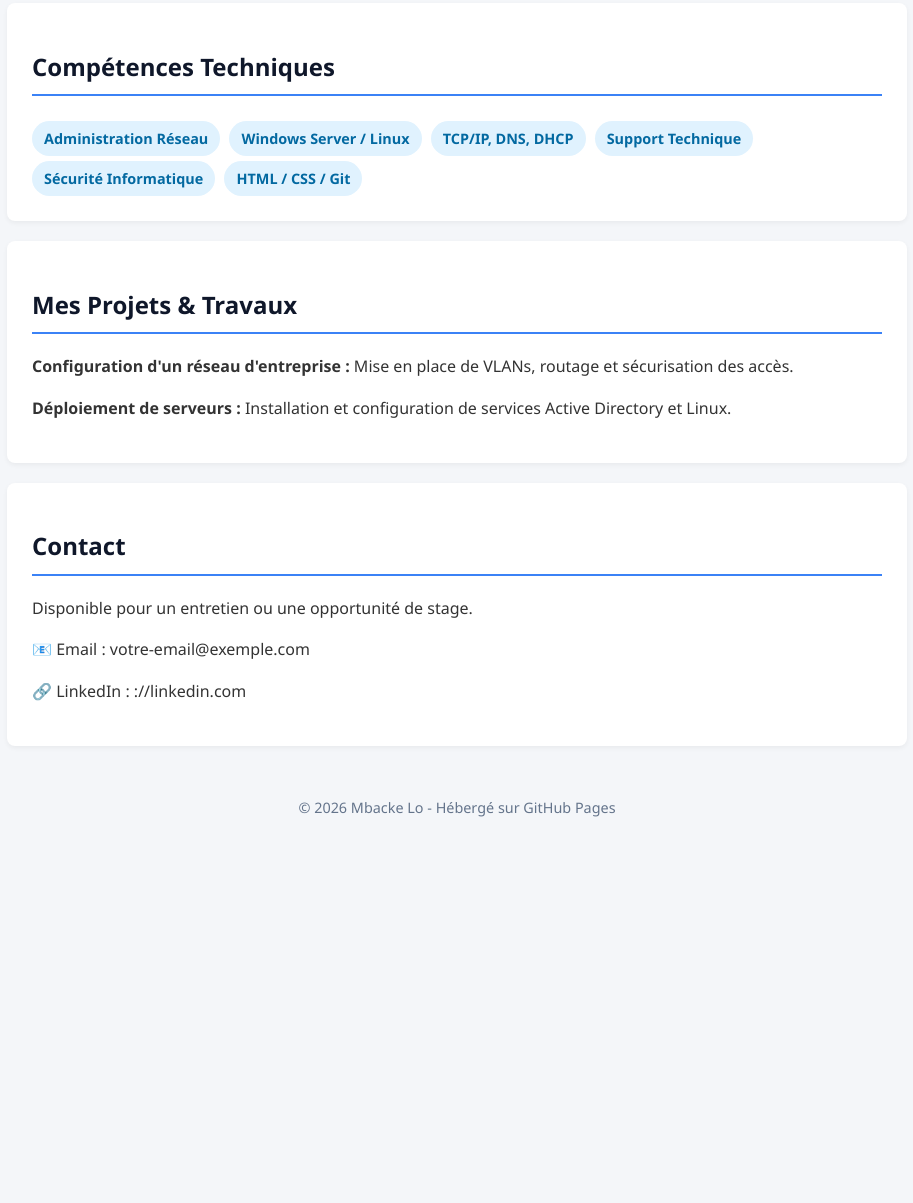
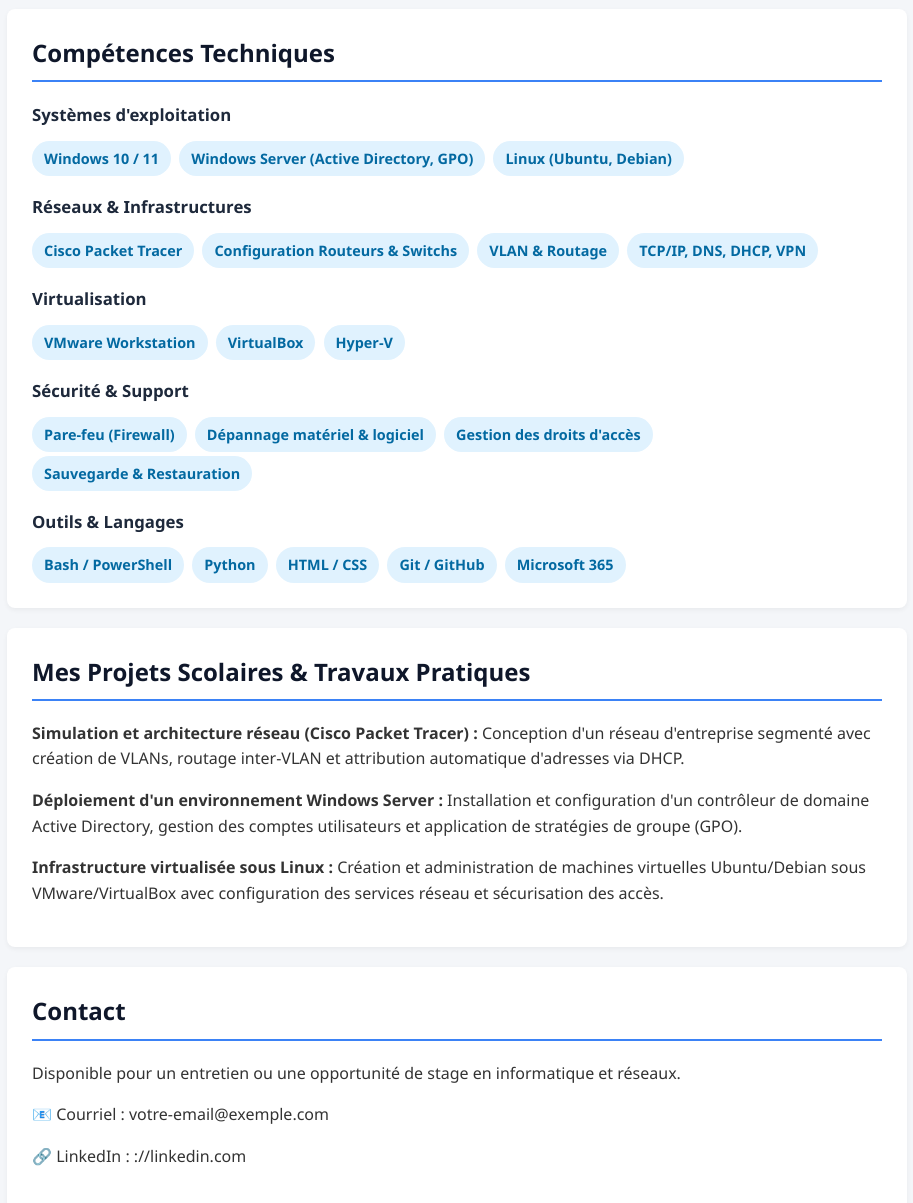
Before and after one commit to Mbacke-lo/Mbacke-lo.github.io, a plain HTML site: page index.html in a window 1280 px wide. Shown: the part 552-1755 px from the top of the page, without its empty margins (183-1096 px from the left). Before the commit the page ends 1391 px from the top, so only its background shows below. Drawn offline with Linux system fonts and the light colour scheme.

Commit message:
Refactor index.html with updated content and styles
Updated content and formatting in the index.html file, including changes to headings, skills sections, and project descriptions.

```diff
--- a/index.html
+++ b/index.html
@@ -11,9 +11,11 @@
     header p { color: #94a3b8; font-size: 1.2em; margin-top: 10px; }
     .container { max-width: 900px; margin: 30px auto; padding: 0 20px; }
     .card { background: white; padding: 25px; margin-bottom: 20px; border-radius: 8px; box-shadow: 0 2px 5px rgba(0,0,0,0.05); }
-    h2 { color: #0f172a; border-bottom: 2px solid #3b82f6; padding-bottom: 8px; }
-    .skills span { display: inline-block; background: #e0f2fe; color: #0369a1; padding: 6px 12px; border-radius: 20px; margin: 5px 5px 0 0; font-weight: bold; font-size: 0.9em; }
+    h2 { color: #0f172a; border-bottom: 2px solid #3b82f6; padding-bottom: 8px; margin-top: 0; }
+    h3 { color: #1e293b; font-size: 1.05em; margin-bottom: 8px; margin-top: 18px; }
+    .skills span { display: inline-block; background: #e0f2fe; color: #0369a1; padding: 6px 12px; border-radius: 20px; margin: 4px 4px 0 0; font-weight: 600; font-size: 0.9em; }
     .btn { display: inline-block; background: #3b82f6; color: white; padding: 10px 20px; text-decoration: none; border-radius: 5px; margin-top: 10px; font-weight: bold; }
+    .btn:hover { background: #2563eb; }
     footer { text-align: center; padding: 20px; color: #64748b; font-size: 0.9em; }
   </style>
 </head>
@@ -27,38 +29,70 @@
   <div class="container">
     <div class="card">
       <h2>À propos de moi</h2>
-      <p>Passionné par l'administration système, la sécurité et les infrastructures réseaux, je recherche actuellement un stage pour mettre en pratique mes compétences techniques et contribuer à des projets concrets.</p>
+      <p>Passionné par l'administration système, la sécurité et les infrastructures réseaux, je recherche actuellement un stage pour mettre en pratique mes compétences techniques et contribuer efficacement au sein d'une équipe informatique.</p>
       <a href="cv.pdf" class="btn" target="_blank">Télécharger mon CV (PDF)</a>
     </div>
 
     <div class="card">
       <h2>Compétences Techniques</h2>
+
+      <h3>Systèmes d'exploitation</h3>
       <div class="skills">
-        <span>Administration Réseau</span>
-        <span>Windows Server / Linux</span>
-        <span>TCP/IP, DNS, DHCP</span>
-        <span>Support Technique</span>
-        <span>Sécurité Informatique</span>
-        <span>HTML / CSS / Git</span>
+        <span>Windows 10 / 11</span>
+        <span>Windows Server (Active Directory, GPO)</span>
+        <span>Linux (Ubuntu, Debian)</span>
+      </div>
+
+      <h3>Réseaux & Infrastructures</h3>
+      <div class="skills">
+        <span>Cisco Packet Tracer</span>
+        <span>Configuration Routeurs & Switchs</span>
+        <span>VLAN & Routage</span>
+        <span>TCP/IP, DNS, DHCP, VPN</span>
+      </div>
+
+      <h3>Virtualisation</h3>
+      <div class="skills">
+        <span>VMware Workstation</span>
+        <span>VirtualBox</span>
+        <span>Hyper-V</span>
+      </div>
+
+      <h3>Sécurité & Support</h3>
+      <div class="skills">
+        <span>Pare-feu (Firewall)</span>
+        <span>Dépannage matériel & logiciel</span>
+        <span>Gestion des droits d'accès</span>
+        <span>Sauvegarde & Restauration</span>
+      </div>
+
+      <h3>Outils & Langages</h3>
+      <div class="skills">
+        <span>Bash / PowerShell</span>
+        <span>Python</span>
+        <span>HTML / CSS</span>
+        <span>Git / GitHub</span>
+        <span>Microsoft 365</span>
       </div>
     </div>
 
     <div class="card">
-      <h2>Mes Projets & Travaux</h2>
-      <p><strong>Configuration d'un réseau d'entreprise :</strong> Mise en place de VLANs, routage et sécurisation des accès.</p>
-      <p><strong>Déploiement de serveurs :</strong> Installation et configuration de services Active Directory et Linux.</p>
+      <h2>Mes Projets Scolaires & Travaux Pratiques</h2>
+      <p><strong>Simulation et architecture réseau (Cisco Packet Tracer) :</strong> Conception d'un réseau d'entreprise segmenté avec création de VLANs, routage inter-VLAN et attribution automatique d'adresses via DHCP.</p>
+      <p><strong>Déploiement d'un environnement Windows Server :</strong> Installation et configuration d'un contrôleur de domaine Active Directory, gestion des comptes utilisateurs et application de stratégies de groupe (GPO).</p>
+      <p><strong>Infrastructure virtualisée sous Linux :</strong> Création et administration de machines virtuelles Ubuntu/Debian sous VMware/VirtualBox avec configuration des services réseau et sécurisation des accès.</p>
     </div>
 
     <div class="card">
       <h2>Contact</h2>
-      <p>Disponible pour un entretien ou une opportunité de stage.</p>
-      <p>📧 Email : votre-email@exemple.com</p>
+      <p>Disponible pour un entretien ou une opportunité de stage en informatique et réseaux.</p>
+      <p>📧 Courriel : votre-email@exemple.com</p>
       <p>🔗 LinkedIn : ://linkedin.com</p>
     </div>
   </div>
 
   <footer>
-    © 2026 Mbacke Lo - Hébergé sur GitHub Pages
+    © 2026 Mbacke Lo - Portfolio hébergé sur GitHub Pages
   </footer>
 
 </body>
```
